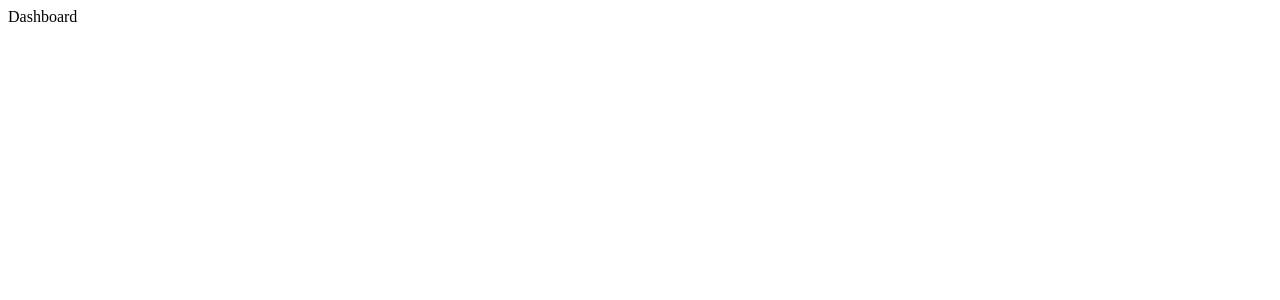
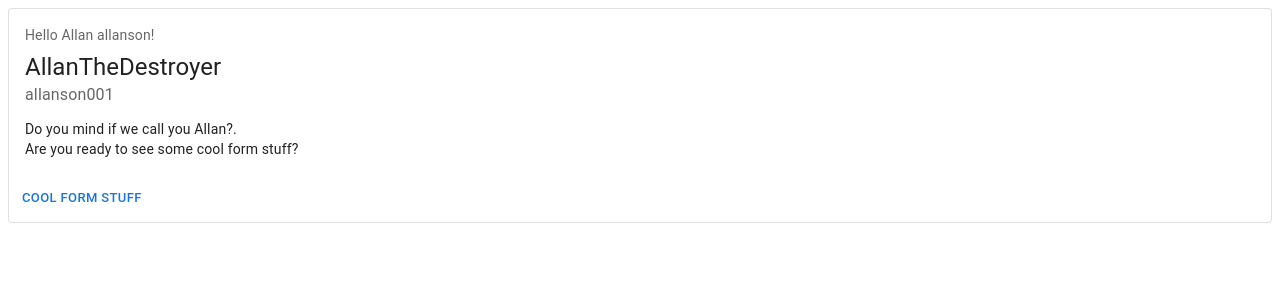
Before and after one commit to mdavid36/react-form-stuff, a Next.js app: page /Dashboard in a window 1280 px wide. Shown: the top 300 px of the page. Built offline with nearby package versions, Linux system fonts and the light colour scheme.

Commit message:
form-layout | Clean MUI working

```diff
--- a/next.config.mjs
+++ b/next.config.mjs
@@ -1,4 +1,6 @@
 /** @type {import('next').NextConfig} */
-const nextConfig = {};
+const nextConfig = {
+  transpilePackages: ["@mui/system", "@mui/material", "@mui/icons-material"],
+};
 
 export default nextConfig;
--- a/package.json
+++ b/package.json
@@ -10,6 +10,9 @@
     "test": "jest"
   },
   "dependencies": {
+    "@emotion/cache": "^11.11.0",
+    "@emotion/react": "^11.11.4",
+    "@emotion/styled": "^11.11.0",
     "@fontsource/roboto": "^5.0.12",
     "@mui/icons-material": "^5.15.12",
     "@mui/material": "^5.15.12",
--- a/src/app/layout.tsx
+++ b/src/app/layout.tsx
@@ -10,7 +10,7 @@ export const metadata: Metadata = {
   description: 'Just doing sweet form things.'
 };
 
-export const RootLayout = ({
+const RootLayout = ({
   children
 }: Readonly<{
   children: React.ReactNode;
@@ -23,3 +23,5 @@ export const RootLayout = ({
     </html>
   );
 };
+
+export default RootLayout;
--- a/src/context/providers/Providers.tsx
+++ b/src/context/providers/Providers.tsx
@@ -1,9 +1,10 @@
 import { PropsWithChildren } from 'react';
+import { UserProvider } from './UserContext';
 
 // A neat, singular place to control context providers
 
 const Providers = ({ children }: PropsWithChildren) => {
-  return <>{children}</>;
+  return <UserProvider>{children}</UserProvider>;
 };
 
 export default Providers;
--- /dev/null
+++ b/src/context/providers/UserContext.tsx
@@ -0,0 +1,16 @@
+'use client';
+import { PropsWithChildren, createContext } from 'react';
+import { UserContextType } from '../types/userContextTypes';
+
+const userValues: UserContextType = {
+  userFirstName: 'Allan',
+  userId: 'allanson001',
+  userLastName: 'allanson',
+  userName: 'AllanTheDestroyer'
+};
+export const UserContext = createContext<UserContextType>(userValues);
+export const UserProvider = ({ children }: PropsWithChildren) => {
+  return (
+    <UserContext.Provider value={userValues}>{children}</UserContext.Provider>
+  );
+};
--- /dev/null
+++ b/src/context/types/userContextTypes.ts
@@ -0,0 +1,6 @@
+export type UserContextType = {
+  userFirstName: string;
+  userId: string;
+  userLastName: string;
+  userName: string;
+};
--- a/src/pages/Dashboard/index.tsx
+++ b/src/pages/Dashboard/index.tsx
@@ -1,5 +1,39 @@
+import {
+  Button,
+  Card,
+  CardActions,
+  CardContent,
+  Typography
+} from '@mui/material';
+import { UserContext } from '@/context/providers/UserContext';
+import { useContext } from 'react';
+
 const Dashboard = () => {
-  return <div>Dashboard</div>;
+  const { userFirstName, userId, userLastName, userName } =
+    useContext(UserContext);
+  return (
+    <Card variant="outlined">
+      <CardContent>
+        <Typography sx={{ fontSize: 14 }} color="text.secondary" gutterBottom>
+          {`Hello ${userFirstName} ${userLastName}!`}
+        </Typography>
+        <Typography variant="h5" component="div">
+          {userName}
+        </Typography>
+        <Typography sx={{ mb: 1.5 }} color="text.secondary">
+          {userId}
+        </Typography>
+        <Typography variant="body2">
+          {`Do you mind if we call you ${userFirstName}?`}.
+          <br />
+          {'Are you ready to see some cool form stuff?'}
+        </Typography>
+      </CardContent>
+      <CardActions>
+        <Button size="small">Cool form stuff</Button>
+      </CardActions>
+    </Card>
+  );
 };
 
 export default Dashboard;
```
Also changed, not shown: 1 other file (tests, documents, lock files or other folders).
